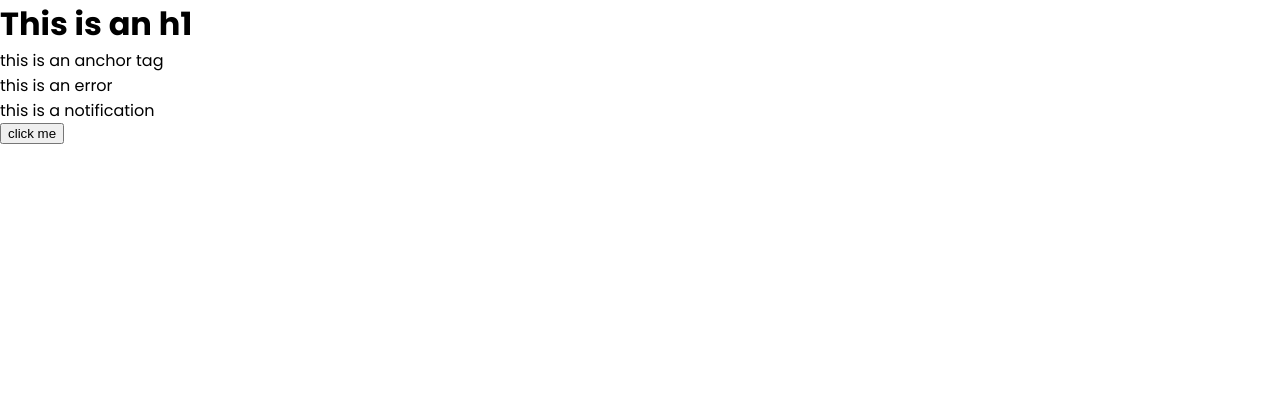
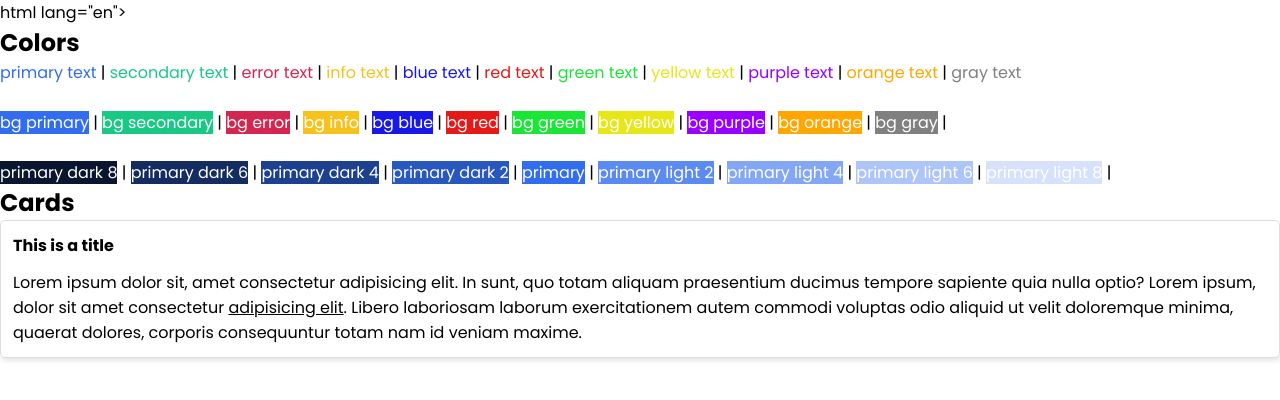
Before and after one commit to IRSAGE/SASS-Fundamentals, a website: page index.html in a window 1280 px wide. Drawn offline with nearby package versions, Linux system fonts and the light colour scheme; files that its build step writes are made by us from their sources.

Commit message:
Working with loops

```diff
--- a/index.html
+++ b/index.html
@@ -1,16 +1,68 @@
-<html lang="en">
-  <head>
-    <meta charset="UTF-8" />
-    <meta http-equiv="X-UA-Compatible" content="IE=edge" />
-    <meta name="viewport" content="width=device-width, initial-scale=1.0" />
-    <link rel="stylesheet" href="/css/index.css" />
-    <title>Complete SASS</title>
-  </head>
-  <body>
-    <h1>This is an h1</h1>
-    <a href="#">this is an anchor tag</a>
-    <p class="error">this is an error</p>
-    <p class="notification">this is a notification</p>
-    <button>click me</button>
-  </body>
+html lang="en">
+<head>
+  <meta charset="UTF-8">
+  <meta http-equiv="X-UA-Compatible" content="IE=edge">
+  <meta name="viewport" content="width=device-width, initial-scale=1.0">
+  <link rel="stylesheet" href="/css/index.css">
+  <title>Complete SASS</title>
+</head>
+<body>
+  <div>
+    <!-- colors -->
+    <h2>Colors</h2>
+    <span class="text-primary">primary text</span> |
+    <span class="text-secondary">secondary text</span> |
+    <span class="text-error">error text</span> |
+    <span class="text-info">info text</span> |
+    <span class="text-blue">blue text</span> |
+    <span class="text-red">red text</span> |
+    <span class="text-green">green text</span> |
+    <span class="text-yellow">yellow text</span> |
+    <span class="text-purple">purple text</span> |
+    <span class="text-orange">orange text</span> |
+    <span class="text-gray">gray text</span>
+
+    <br><br>
+
+    <span class="bg-primary text-white">bg primary</span> |
+    <span class="bg-secondary text-white">bg secondary</span> |
+    <span class="bg-error text-white">bg error</span> |
+    <span class="bg-info text-white">bg info</span> |
+    <span class="bg-blue text-white">bg blue</span> |
+    <span class="bg-red text-white">bg red</span> |
+    <span class="bg-green text-white">bg green</span> |
+    <span class="bg-yellow text-white">bg yellow</span> |
+    <span class="bg-purple text-white">bg purple</span> |
+    <span class="bg-orange text-white">bg orange</span> |
+    <span class="bg-gray text-white">bg gray</span> |
+
+    <br><br>
+
+    <span class="bg-primary-dark-8 text-white">primary dark 8</span> |
+    <span class="bg-primary-dark-6 text-white">primary dark 6</span> |
+    <span class="bg-primary-dark-4 text-white">primary dark 4</span> |
+    <span class="bg-primary-dark-2 text-white">primary dark 2</span> |
+    <span class="bg-primary text-white">primary</span> |
+    <span class="bg-primary-light-2 text-white">primary light 2</span> |
+    <span class="bg-primary-light-4 text-white">primary light 4</span> |
+    <span class="bg-primary-light-6 text-white">primary light 6</span> |
+    <span class="bg-primary-light-8 text-white">primary light 8</span> |
+
+    <!-- font sizes -->
+
+    <!-- buttons -->
+
+    <!-- cards -->
+    <h2>Cards</h2>
+    <div class="card">
+      <h1 class="card-title">This is a title</h1>
+      <p class="card-body">Lorem ipsum dolor sit, amet consectetur adipisicing elit. In sunt, quo totam aliquam praesentium ducimus tempore sapiente quia nulla optio? Lorem ipsum, dolor sit amet consectetur <a href="">adipisicing elit</a>. Libero laboriosam laborum exercitationem autem commodi voluptas odio aliquid ut velit doloremque minima, quaerat dolores, corporis consequuntur totam nam id veniam maxime.</p>
+    </div>
+
+    <!-- grid system -->
+
+    <!-- utilities -->
+
+  </div>
+</body>
 </html>
--- /dev/null
+++ b/shinobi/components/_colors.scss
@@ -0,0 +1,29 @@
+
+@each $key, $val in $colors {
+    .text-#{$key} {
+      color: $val;
+    }
+    .bg-#{$key} {
+      background-color: $val;
+    }
+
+    // light variations
+    @for $i from 1 through 9 {
+      .text-#{$key}-light-#{$i} {
+        color: mix(white, $val, $i * 10);
+      }
+      .bg-#{$key}-light-#{$i} {
+        background-color: mix(white, $val, $i * 10);
+      }
+    }
+
+    // dark variations
+    @for $i from 1 through 9 {
+      .text-#{$key}-dark-#{$i} {
+        color: mix(black, $val, $i * 10);
+      }
+      .bg-#{$key}-dark-#{$i} {
+        background-color: mix(black, $val, $i * 10);
+      }
+    }
+  }
--- a/shinobi/index.scss
+++ b/shinobi/index.scss
@@ -5,7 +5,7 @@
 @import 'base';
 
 //colors
-
+@import 'components/colors';
 //components(button,card,navbar)
 @import 'components/card';
 
```
